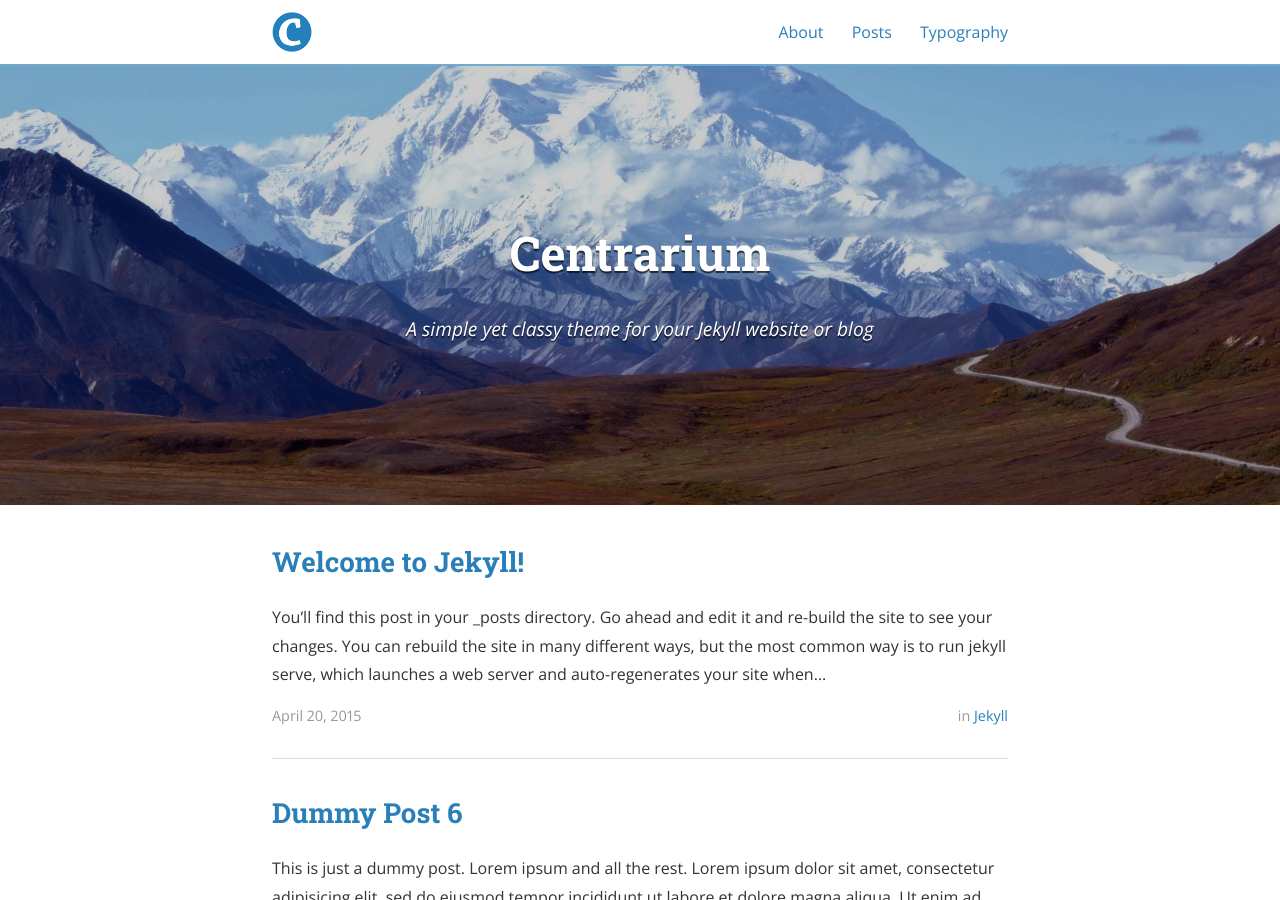
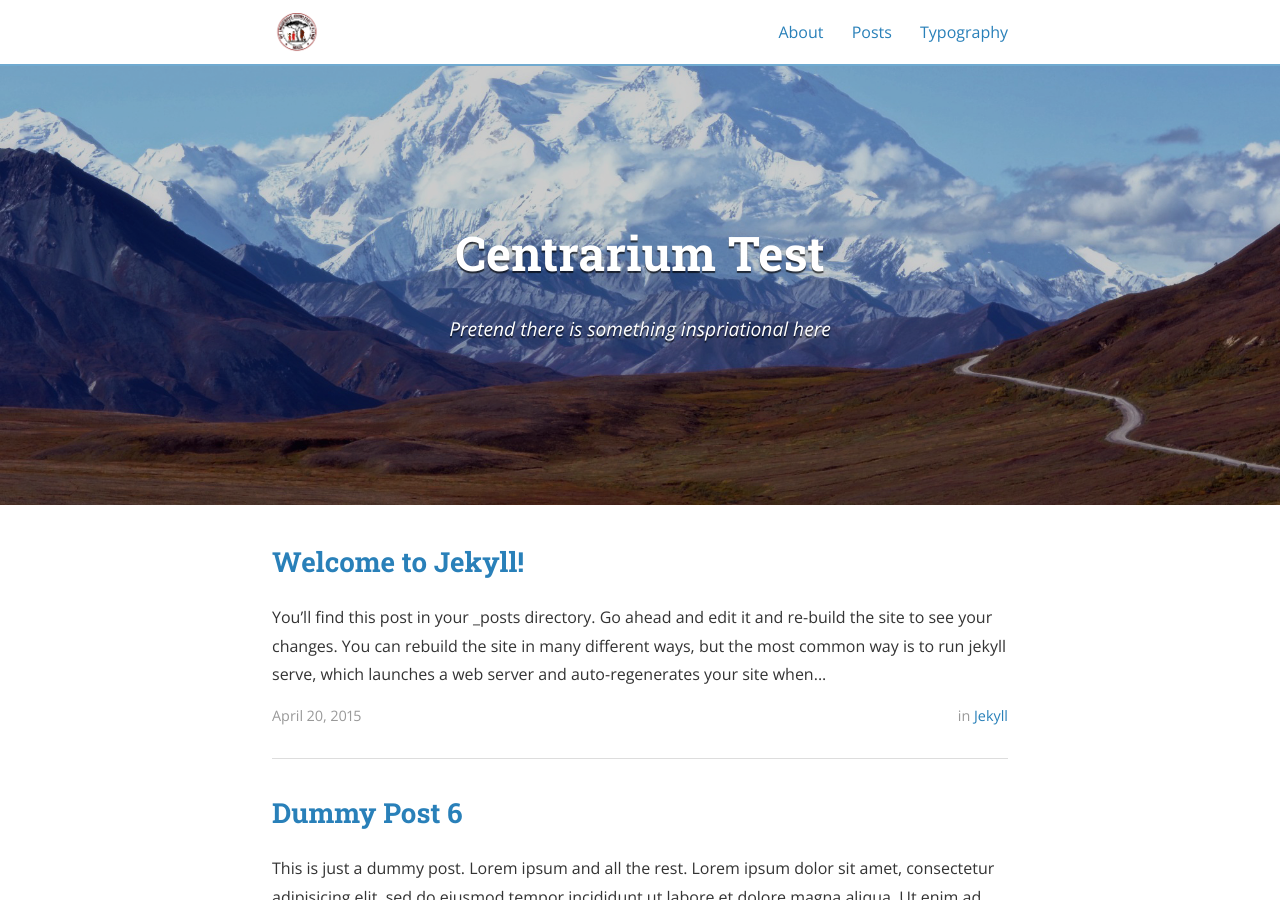
Before and after one commit to mikiakenya/mikiakenya.github.io, a Jekyll site: the page built from index.html, in a window 1280 px wide and 900 px high. Built offline with Jekyll 4.4.1, drawn with Linux system fonts in a browser that asks for light colours; nearby versions of some CDN libraries; the list of posts is cut into pages by our own code; some of the changed text lies outside the part shown.

Commit message:
config yaml edited, testing making minor changes
Changed site title, subtitle, email, name, and logo to Mikia png

```diff
--- a/_config.yml
+++ b/_config.yml
@@ -9,10 +9,10 @@ exclude:
   - "/vendor/"
 
 # Site settings
-title: Centrarium
-subtitle: "A simple yet classy theme for your Jekyll website or blog"
-email: blcentra@gmail.com
-name: Ben Centra
+title: Centrarium Test
+subtitle: "Pretend there is something inspriational here"
+email: test@test.com
+name: Test
 description: >
   A simple yet classy theme for your Jekyll website or blog.
 # Base URL of site (i.e. /blog). It should always start with a slash,
@@ -21,7 +21,7 @@ description: >
 baseurl: "" # the subpath of your site, e.g. /blog/
 url: "" # the base hostname & protocol for your site
 cover: "/assets/header_image.jpg"
-logo: "/assets/logo.png"
+logo: "/assets/mikia.png"
 
 # Build settings
 markdown: kramdown
```
Also changed, not shown: assets/mikia.png (added).
